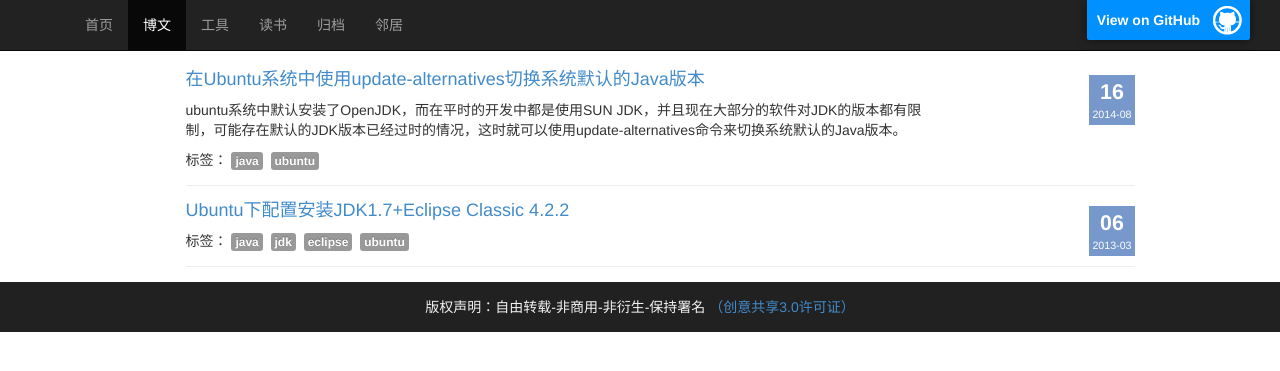
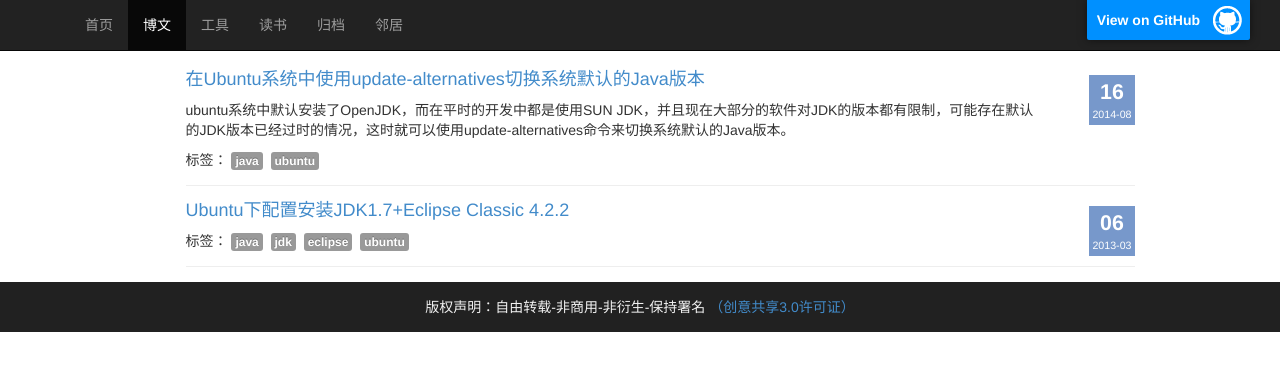
Before and after one commit to sheleng/sheleng.github.io, a Jekyll site: the page built from pages/blogs.html, in a window 1280 px wide. Shown: the top 371 px of the page. Built offline with Jekyll 4.4.1, drawn with Linux system fonts in a browser that asks for light colours.

Commit message:
提交博文

```diff
--- a/public/css/style.css
+++ b/public/css/style.css
@@ -46,7 +46,7 @@
 .post-list a:hover{text-decoration: none}
 .post-list a:active{text-decoration: none}
 
-.post-description{width: 80%}
+.post-description{width: 90%}
 
 .post-info {margin-bottom: 0;background-color: #fbfbfb;border: 1px solid #ccc;border-top: none;border-bottom-left-radius: 2px;border-bottom-right-radius: 2px;color: #999;}
 
```
